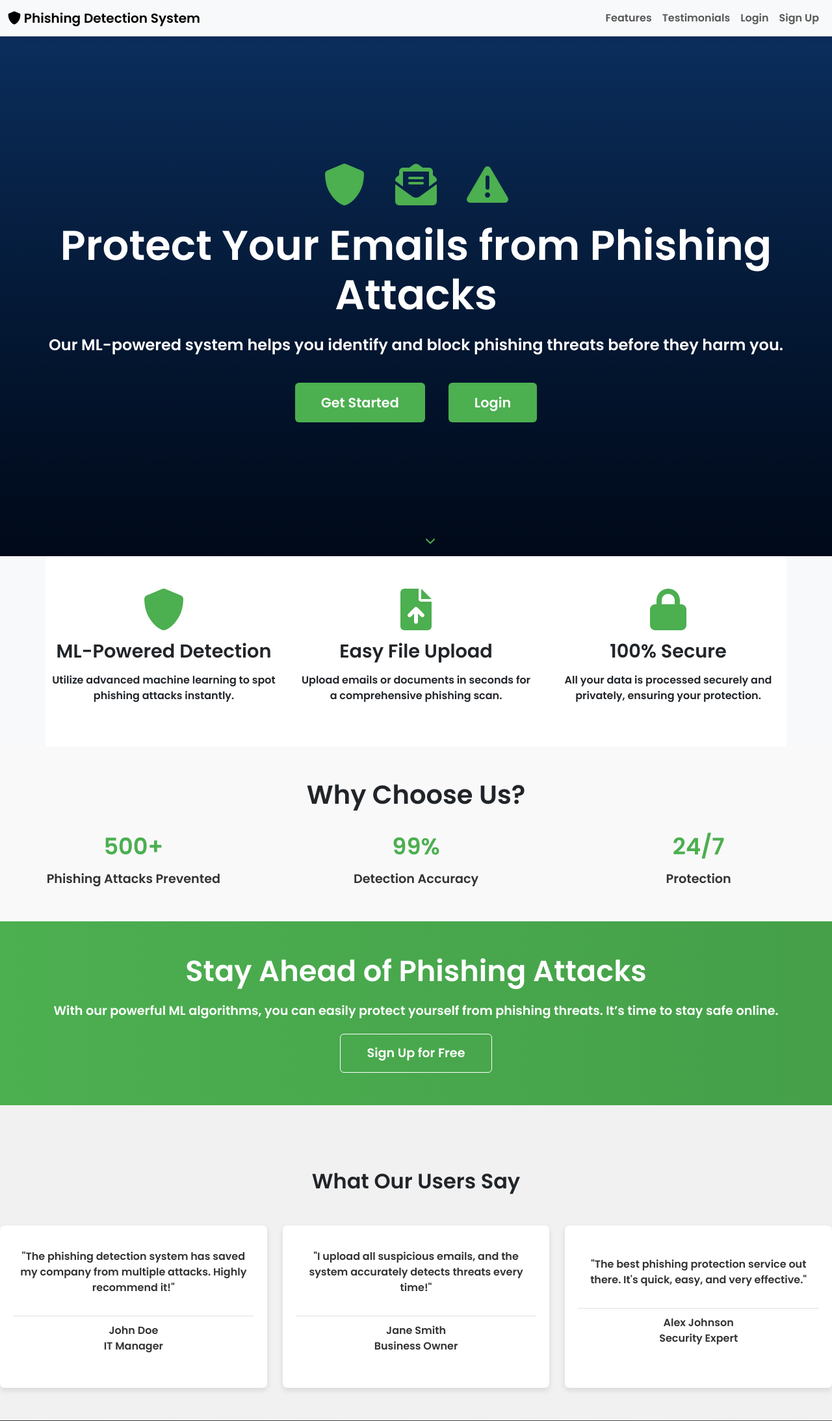
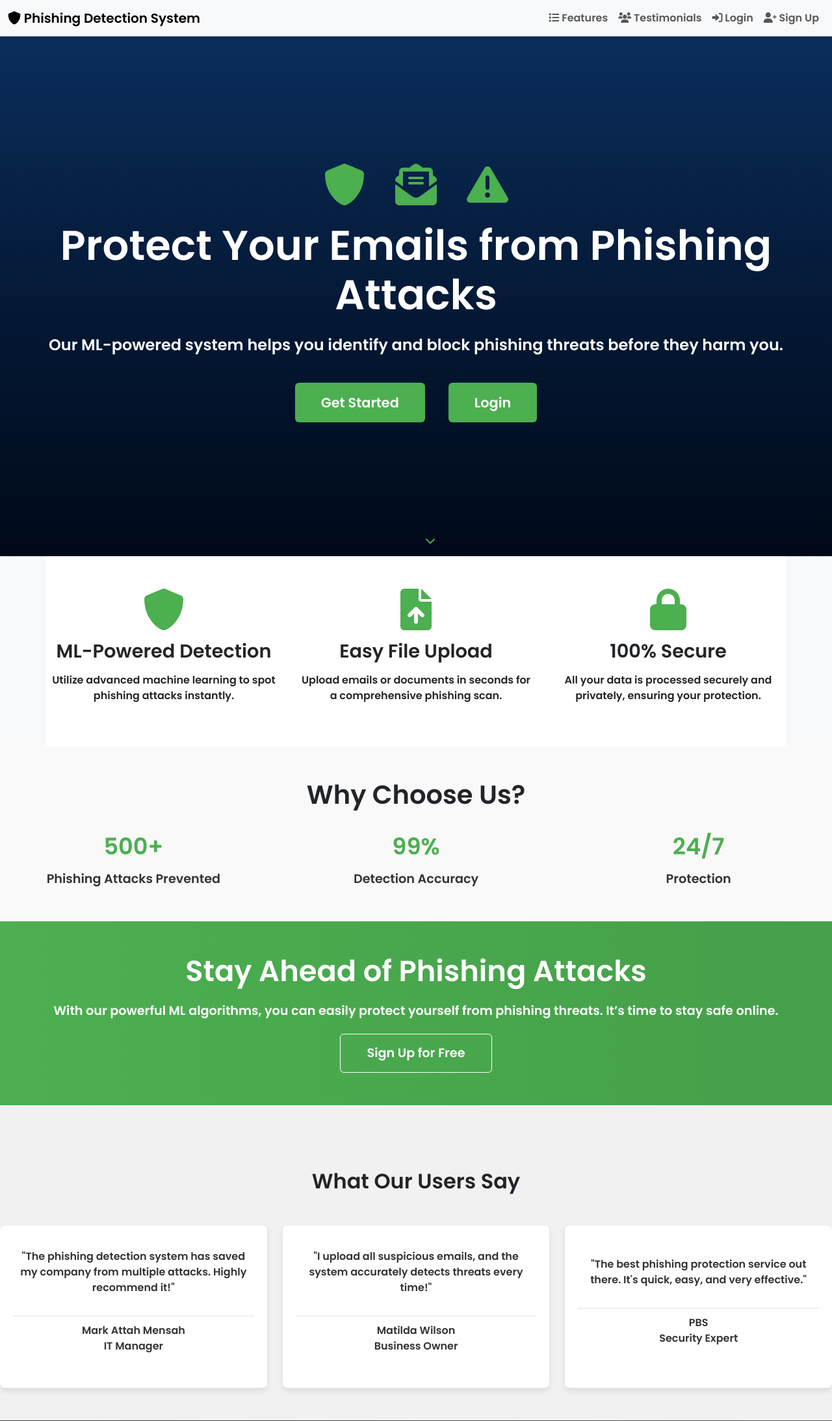
Before and after one commit to PY911/FinalYearProject, a Flask app: page /landing in a window 1280 px wide. Shown: the top 2187 px of the page at 65% size. Run offline with Flask 3, Linux system fonts and the light colour scheme; parts of the project's set-up code (start-up, migrations or seed data) failed here and were passed over; some libraries are stand-ins or nearby versions.

Commit message:
modified scripts and add icons to the navigation sections on the landing page

```diff
--- a/scripts/templates/landing.html
+++ b/scripts/templates/landing.html
@@ -334,16 +334,24 @@
             <div class="collapse navbar-collapse" id="navbarNav">
                 <ul class="navbar-nav ms-auto">
                     <li class="nav-item">
-                        <a class="nav-link" href="#features">Features</a>
+                        <a class="nav-link" href="#features">
+                            <i class="fas fa-list"></i> Features
+                        </a>
                     </li>
                     <li class="nav-item">
-                        <a class="nav-link" href="#testimonials">Testimonials</a>
+                        <a class="nav-link" href="#testimonials">
+                            <i class="fas fa-users"></i> Testimonials
+                        </a>
                     </li>
                     <li class="nav-item">
-                        <a class="nav-link" href="/login">Login</a>
+                        <a class="nav-link" href="/login">
+                            <i class="fas fa-sign-in-alt"></i> Login
+                        </a>
                     </li>
                     <li class="nav-item">
-                        <a class="nav-link" href="/sign_up">Sign Up</a>
+                        <a class="nav-link" href="/sign_up">
+                            <i class="fas fa-user-plus"></i> Sign Up
+                        </a>
                     </li>
                 </ul>
             </div>
@@ -428,7 +436,7 @@
                         <div class="testimonial-front">
                             <p>"The phishing detection system has saved my company from multiple attacks. Highly recommend it!"</p>
                             <div class="author-details">
-                                <p class="author">John Doe</p>
+                                <p class="author">Mark Attah Mensah</p>
                                 <p class="portfolio">IT Manager</p>
                             </div>
                         </div>
@@ -444,7 +452,7 @@
                         <div class="testimonial-front">
                             <p>"I upload all suspicious emails, and the system accurately detects threats every time!"</p>
                             <div class="author-details">
-                                <p class="author">Jane Smith</p>
+                                <p class="author">Matilda Wilson</p>
                                 <p class="portfolio">Business Owner</p>
                             </div>
                         </div>
@@ -460,7 +468,7 @@
                         <div class="testimonial-front">
                             <p>"The best phishing protection service out there. It's quick, easy, and very effective."</p>
                             <div class="author-details">
-                                <p class="author">Alex Johnson</p>
+                                <p class="author">PBS</p>
                                 <p class="portfolio">Security Expert</p>
                             </div>
                         </div>
--- a/scripts/templates/sign_up.html
+++ b/scripts/templates/sign_up.html
@@ -210,7 +210,7 @@
                     setTimeout(function() {
                         console.log("Flash message shown. Redirecting to login...");
                         window.location.href = "{{ url_for('login') }}";
-                    }, 4000); // Wait for 4 seconds before redirect
+                    }, 3000); // Wait for 3 seconds before redirect
                 </script>
             {% endif %}
             {% endfor %}
--- a/scripts/templates/sign_up_confirmation.html
+++ b/scripts/templates/sign_up_confirmation.html
@@ -46,11 +46,11 @@
     <h2>Account Created Successfully!</h2>
     <p>You will be redirected to the login page in a few seconds...</p>
 
-    <!-- Auto-redirect after 4 seconds -->
+    <!-- Auto-redirect after 3 seconds -->
     <script>
         setTimeout(function() {
             window.location.href = "{{ url_for('login') }}";
-        }, 4000);  // Wait for 4 seconds before redirecting
+        }, 3000);  // Wait for 3 seconds before redirecting
     </script>
 </div>
 
```
Also changed, not shown: scripts/users.db, 1 other file.
